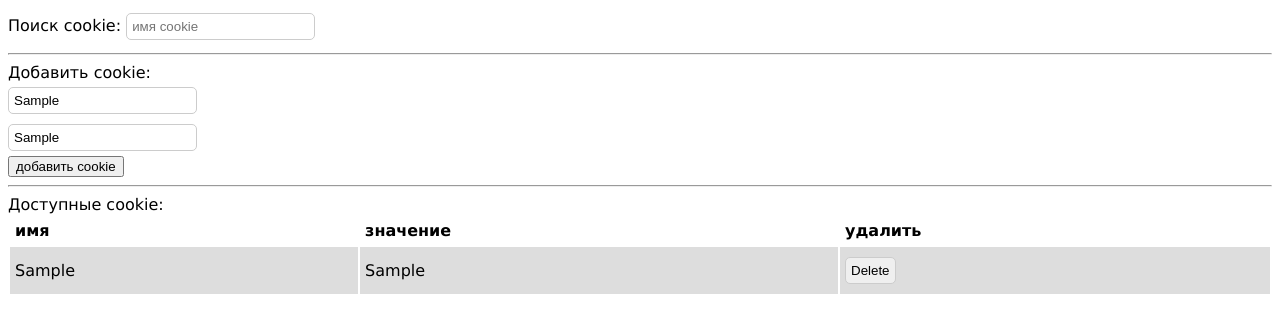
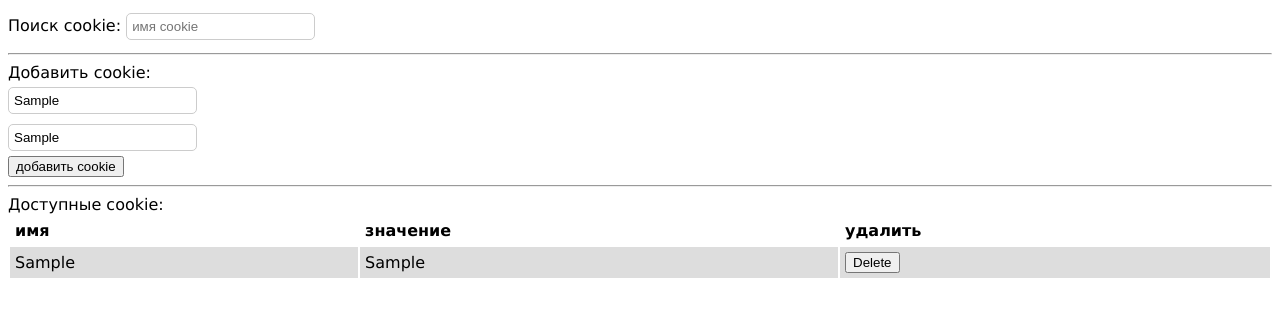
Before and after one commit to avborisov/loftschool, a website built with webpack: page cookie.hbs in a window 1280 px wide. Both pictures are taken after typing "Sample", "Sample" into the empty fields and a click on the button "добавить cookie". Built offline with nearby package versions, Linux system fonts and the light colour scheme.

Commit message:
complete

```diff
--- a/src/cookie.js
+++ b/src/cookie.js
@@ -59,7 +59,7 @@ function isMatching(full, chunk) {
 }
 
 function reloadTable() {
-    cookies = getCookies();
+    cookies = getFilteredCookies();
     clearTable();
 
     // eslint-disable-next-line guard-for-in
@@ -68,10 +68,9 @@ function reloadTable() {
         const tdName = document.createElement('td');
         const tdValue = document.createElement('td');
         const tdDelete = document.createElement('td');
-        const deleteButton = document.createElement('input');
+        const deleteButton = document.createElement('button');
 
-        deleteButton.type = 'button';
-        deleteButton.value = 'Delete';
+        deleteButton.innerText = 'Delete';
         deleteButton.addEventListener('click', function() {
             deleteCookie(cookieName);
             reloadTable();
@@ -98,20 +97,31 @@ function clearTable() {
     }
 }
 
-function getCookies() {
-    const pairs = document.cookie.split(';');
+function getFilteredCookies() {
+    const cookies = getCookies();
+    const filtered = {};
     const filterValue = filterNameInput.value;
 
-    const cookies = {};
-
-    for (let i=0; i < pairs.length; i++) {
-        let pair = pairs[i].split('=');
-        let name = (pair[0]+'').trim();
-
-        if (filterValue.length == 0 || (filterValue.length > 0 && isMatching(name, filterValue))) {
-            cookies[name] = unescape(pair[1]);
+    // eslint-disable-next-line guard-for-in
+    for (let cookieName in cookies) {
+        if (filterValue.length == 0) {
+            filtered[cookieName] = cookies[cookieName];
+        } else if (isMatching(cookieName, filterValue) || isMatching(cookies[cookieName], filterValue)) {
+            filtered[cookieName] = cookies[cookieName];
         }
     }
 
-    return cookies;
+    return filtered;
 }
+
+function getCookies() {
+    return document.cookie
+        .split('; ')
+        .filter(Boolean)
+        .map(cookie => cookie.match(/^([^=]+)=(.+)/))
+        .reduce((obj, [, name, value]) => {
+            obj[name] = value;
+
+            return obj;
+        }, {});
+}
```
Also changed, not shown: src/index.html (+1 -1 lines).
